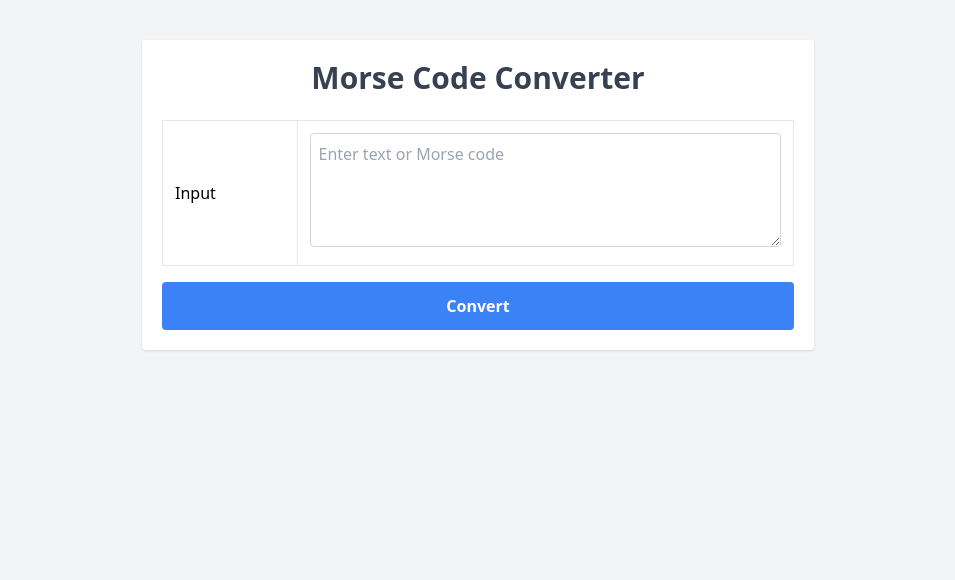
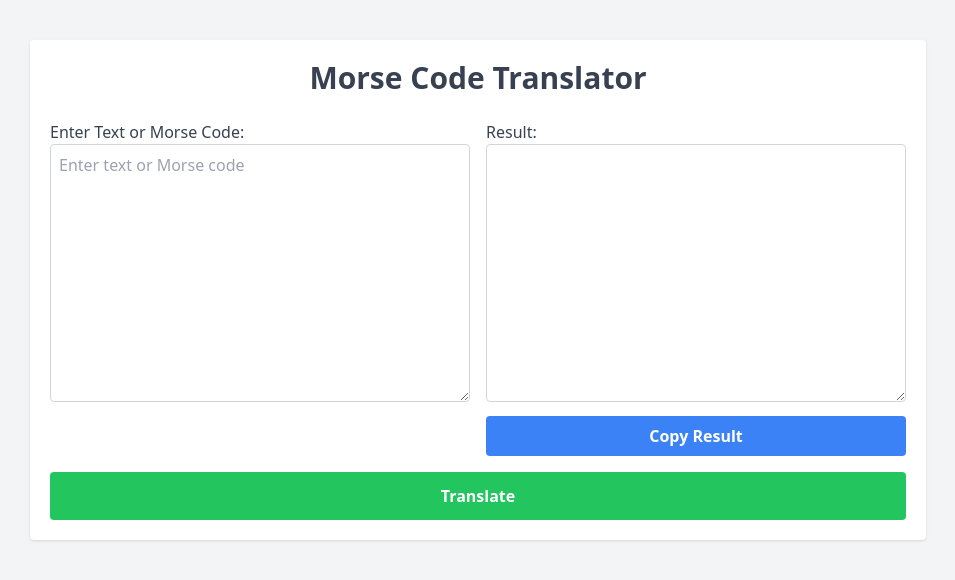
Before and after one commit to willi-felix/morflow, a Flask app: page / in a window 1280 px wide. Shown: the top 580 px of the page, without its empty margins (162-1117 px from the left). Run offline with Flask 3, Linux system fonts and the light colour scheme; some libraries are stand-ins or nearby versions.

Commit message:
Update index.html

```diff
--- a/templates/index.html
+++ b/templates/index.html
@@ -3,7 +3,7 @@
 <head>
     <meta charset="UTF-8">
     <meta name="viewport" content="width=device-width, initial-scale=1.0">
-    <title>Morse Code Converter</title>
+    <title>Morse Code Translator</title>
     <script src="https://cdn.tailwindcss.com"></script>
     <script>
         function copyToClipboard() {
@@ -14,35 +14,22 @@
     </script>
 </head>
 <body class="bg-gray-100">
-
-<div class="max-w-2xl mx-auto mt-10 p-5 bg-white rounded shadow">
-    <h1 class="text-3xl font-bold text-center text-gray-700 mb-6">Morse Code Converter</h1>
-
-    <form action="/convert" method="POST" class="space-y-4">
-        <table class="w-full table-auto border-collapse">
-            <tr>
-                <td class="border p-3">Input</td>
-                <td class="border p-3">
-                    <textarea name="text" rows="4" class="w-full p-2 border border-gray-300 rounded" placeholder="Enter text or Morse code">{{ input_text if input_text else '' }}</textarea>
-                </td>
-            </tr>
-        </table>
-
-        <button type="submit" class="w-full p-3 bg-blue-500 text-white font-semibold rounded mt-4">Convert</button>
-    </form>
-
-    {% if result %}
-    <table class="w-full table-auto border-collapse mt-6">
-        <tr>
-            <td class="border p-3">Result</td>
-            <td class="border p-3">
-                <textarea id="resultText" rows="4" class="w-full p-2 border border-gray-300 rounded" readonly>{{ result }}</textarea>
-                <button onclick="copyToClipboard()" class="mt-2 w-full p-2 bg-green-500 text-white font-semibold rounded">Copy Result</button>
-            </td>
-        </tr>
-    </table>
-    {% endif %}
-</div>
-
+    <div class="max-w-4xl mx-auto mt-10 p-5 bg-white rounded shadow">
+        <h1 class="text-3xl font-bold text-center text-gray-700 mb-6">Morse Code Translator</h1>
+        <form action="/convert" method="POST" class="space-y-4">
+            <div class="grid grid-cols-2 gap-4">
+                <div>
+                    <label for="inputText" class="block text-gray-700">Enter Text or Morse Code:</label>
+                    <textarea id="inputText" name="text" rows="10" class="w-full p-2 border border-gray-300 rounded" placeholder="Enter text or Morse code">{{ input_text if input_text else '' }}</textarea>
+                </div>
+                <div>
+                    <label for="resultText" class="block text-gray-700">Result:</label>
+                    <textarea id="resultText" rows="10" class="w-full p-2 border border-gray-300 rounded" readonly>{{ result if result else '' }}</textarea>
+                    <button type="button" onclick="copyToClipboard()" class="mt-2 w-full p-2 bg-blue-500 text-white font-semibold rounded">Copy Result</button>
+                </div>
+            </div>
+            <button type="submit" class="w-full p-3 bg-green-500 text-white font-semibold rounded mt-4">Translate</button>
+        </form>
+    </div>
 </body>
 </html>
```
